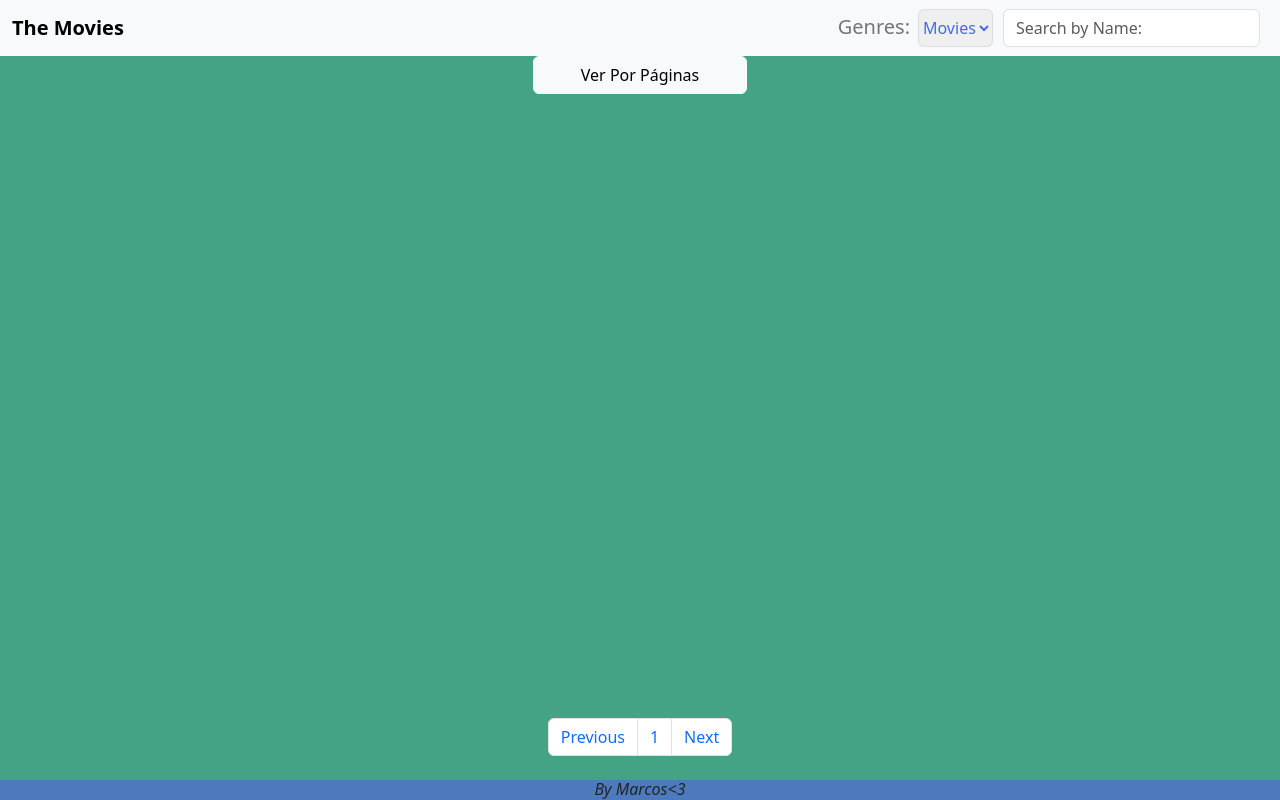
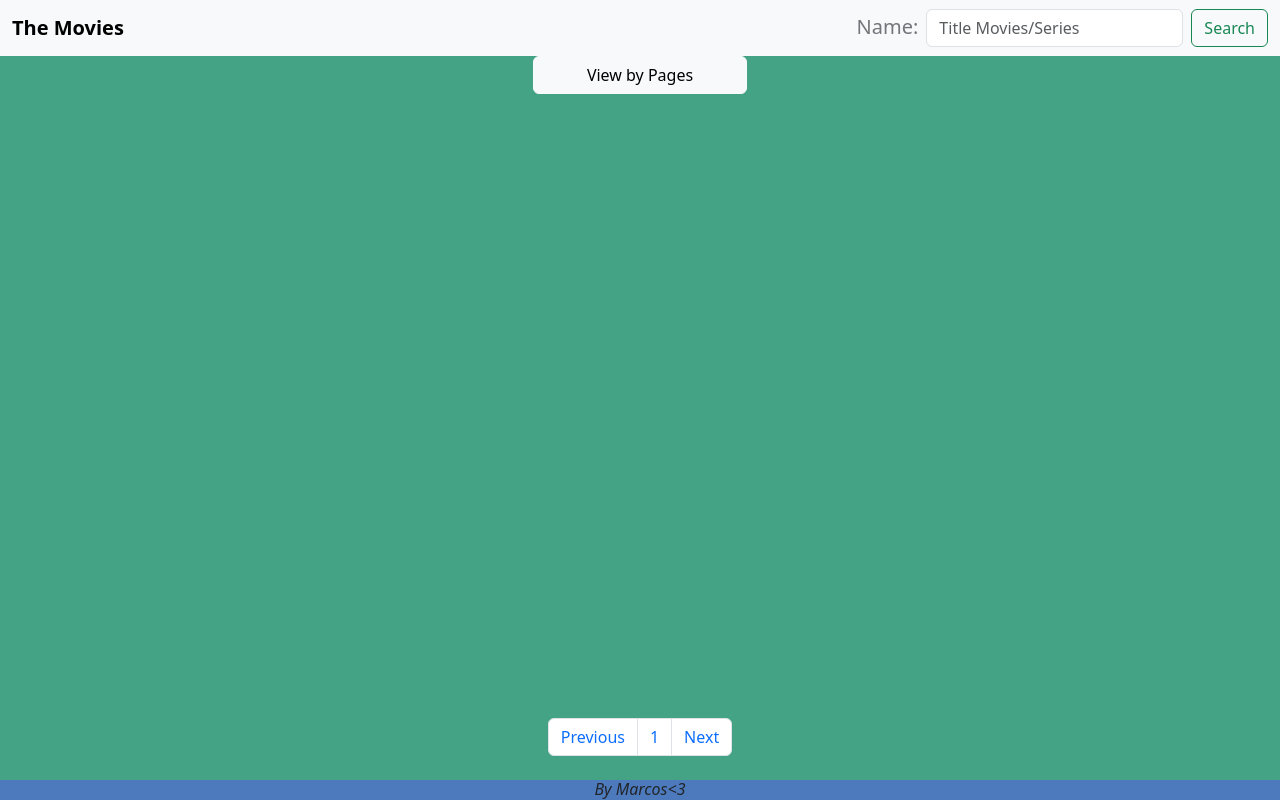
Before and after one commit to automaar/Api-Peliculas, a plain HTML site: page index.html in a window 1280 px wide. Drawn offline with nearby package versions, Linux system fonts and the light colour scheme.

Commit message:
Update index.html

```diff
--- a/index.html
+++ b/index.html
@@ -6,7 +6,7 @@
     <meta name="viewport" content="width=device-width, initial-scale=1.0">
     <link href="https://cdn.jsdelivr.net/npm/bootstrap@5.3.0-alpha2/dist/css/bootstrap.min.css" rel="stylesheet" integrity="sha384-aFq/bzH65dt+w6FI2ooMVUpc+21e0SRygnTpmBvdBgSdnuTN7QbdgL+OapgHtvPp" crossorigin="anonymous">
     <link rel="stylesheet" href="style.css">
-    <script defer src="index.js"></script>
+    <script defer src="api.js"></script>
     <script defer src="pages.js"></script>
     <title>Movies API</title>
 </head>
@@ -17,12 +17,9 @@
         <div class="container-fluid">
             <a class="navbar-brand" href="index.html"><b>The Movies</b></a>
             <form class="d-flex" role="search">
-                <label for="options">Genres:</label>
-                <select name="options">
-                    <option value="movies">Movies</option>
-                    <option value="series">Series</option>
-                </select>
-                <input id="buscarPorNombre" class="form-control me-2" type="text" placeholder="Search by Name:" >
+                <label for="buscarPorNombre">Name:</label>
+                <input type="text" id="buscarPorNombre" class="form-control me-2" placeholder="Title Movies/Series" >
+                <button type="button" class="btn btn-outline-success">Search</button>
             </form>
         </div>
     </nav>
@@ -30,7 +27,7 @@
     <!--Root-->
 
     <div class="d-grid gap-4 col-2 mx-auto">
-        <button class="btn btn-light" type="button" onclick="verPaginas()">Ver Por Páginas</button>
+        <button class="btn btn-light" type="button" onclick="verPaginas()">View by Pages</button>
     </div>
 
     <main class="center">
@@ -45,7 +42,7 @@
             <li class="page-item ">
                 <button class="page-link" onclick="paginaAnterior()">Previous</button>
             </li>
-            <li class="page-item" id="selectPage" value="1"><p  class="page-link">1</p></li>
+            <li class="page-item" id="selectPage"><p  class="page-link">1</p></li>
             <li class="page-item">
                 <button class="page-link" onclick="paginaSiguiente()">Next</button>
             </li>
```
